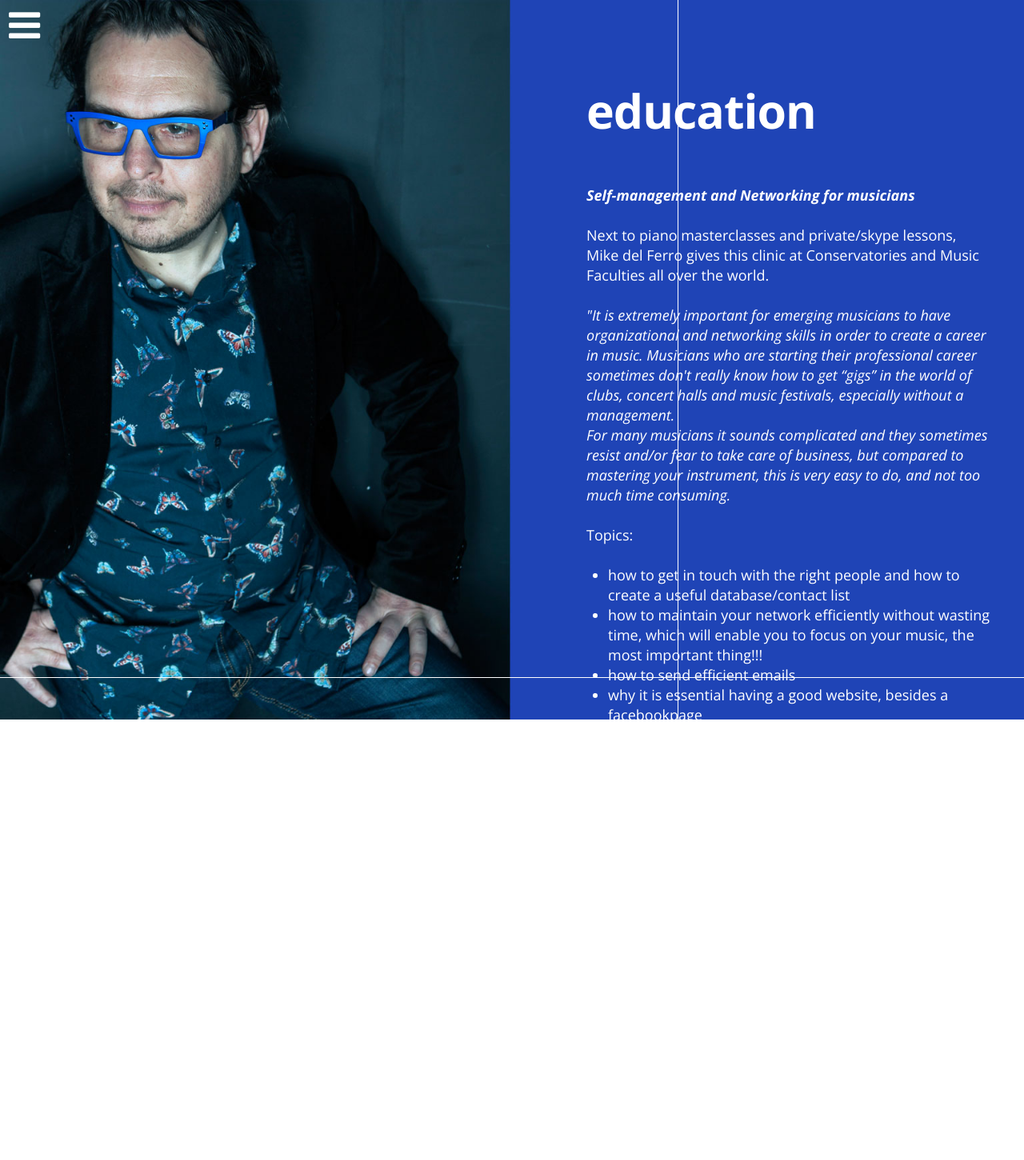
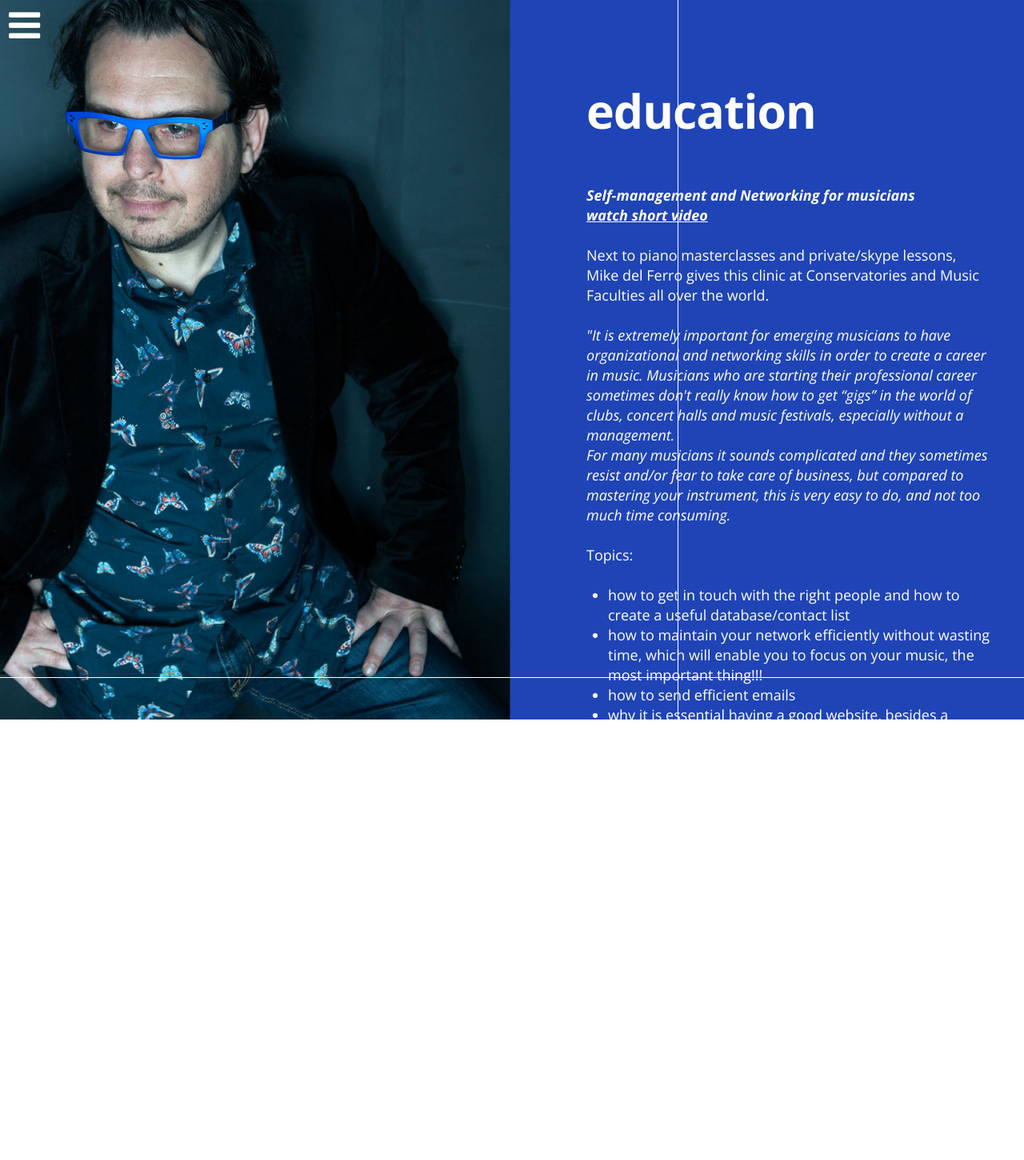
Before and after one commit to mikedelferro/website, a Jekyll site: the page education.html, which Jekyll copies as it is, in a window 1280 px wide. Shown: the whole page at 80% size. Built offline with Jekyll 4.4.1, drawn with Linux system fonts in a browser that asks for light colours; nearby versions of some CDN libraries; before the commit the page ends 1426 px from its top, so only the background shows below that.

Commit message:
Updated 'education.html' via CloudCannon

```diff
--- a/education.html
+++ b/education.html
@@ -576,10 +576,13 @@ $(document).ready(function() {
     font-size:18px;line-height:25px;letter-spacing:0px;text-align:left;;
     overflow: hidden;
     font-weight: 300; font-family: &#039;Open Sans&#039;, sans-serif;" class="wysiwyg editable growpage">
-    <!--base32-414pwwvmc5q66ta2cnkpjvj5chmq8rb2dhjj0vk1dnjku8k3dxq78tbeegv3jc9240-base32-->
+    <!--base32-c9gq6t9k68pk8c9me1vqexkdccuq2dhpehgk4rveddr6mxka6nhpgvbh71t64ck4d1n6mc3pdcrp8vkaddukgutkchw72dtrehh6atb7ertpmrtt68u30bb2c5tpactj-base32-->
     <p>&nbsp;</p>
-    <p style="text-align:left;"><strong><i>Self-management and </i></strong><strong><i>Networking</i></strong><strong><i> for musicians</i></strong><br />&nbsp;</p>
-    <p style="text-align:left;">Next to piano masterclasses and private/skype lessons, Mike del Ferro gives this clinic at Conservatories and Music Faculties all over the world.</p>
+    <p style="text-align:left;"><strong><i>Self-management and </i></strong><strong><i>Networking</i></strong><strong><i> for musicians</i></strong><strong><i></i></strong></p>
+    <blockquote>
+      <p style="text-align:left;"><a href="https://www.youtube.com/watch?v=wp2Vo7wZKuY&amp;t=3s"><strong><i>watch short video</i></strong></a><br />&nbsp;</p>
+      <p style="text-align:left;">Next to piano masterclasses and private/skype lessons, Mike del Ferro gives this clinic at Conservatories and Music Faculties all over the world.</p>
+    </blockquote>
     <p style="text-align:left;">&nbsp;</p>
     <p style="text-align:left;"><em>"It is extremely important for emerging musicians to have organizational and networking skills in order to create a career in music. Musicians who are starting their professional career sometimes don't really know how to get &ldquo;gigs&rdquo; in the world of clubs, concert halls and music festivals, especially without a management.</em></p>
     <p style="text-align:left;"><em></em></p>
@@ -606,7 +609,7 @@ $(document).ready(function() {
     <p style="text-align:left;"><a href="www.facebook.com/mikedelferro3">Like this on Facebook</a></p>
     <p>&nbsp;</p>
     <p>&nbsp;</p>
-    <!--base32-414pwwvmc5q66ta5dtj4at39ehgp4v3540-base32-->
+    <!--base32-c9gq6t9k68pk8c9me1vqexkdccuq2dhpehgkat3md8u62x1k75jpgtvg6hv36d9m60pp4rbkcmtk4-base32-->
     <p>&nbsp;</p>
   </div>
 
```
